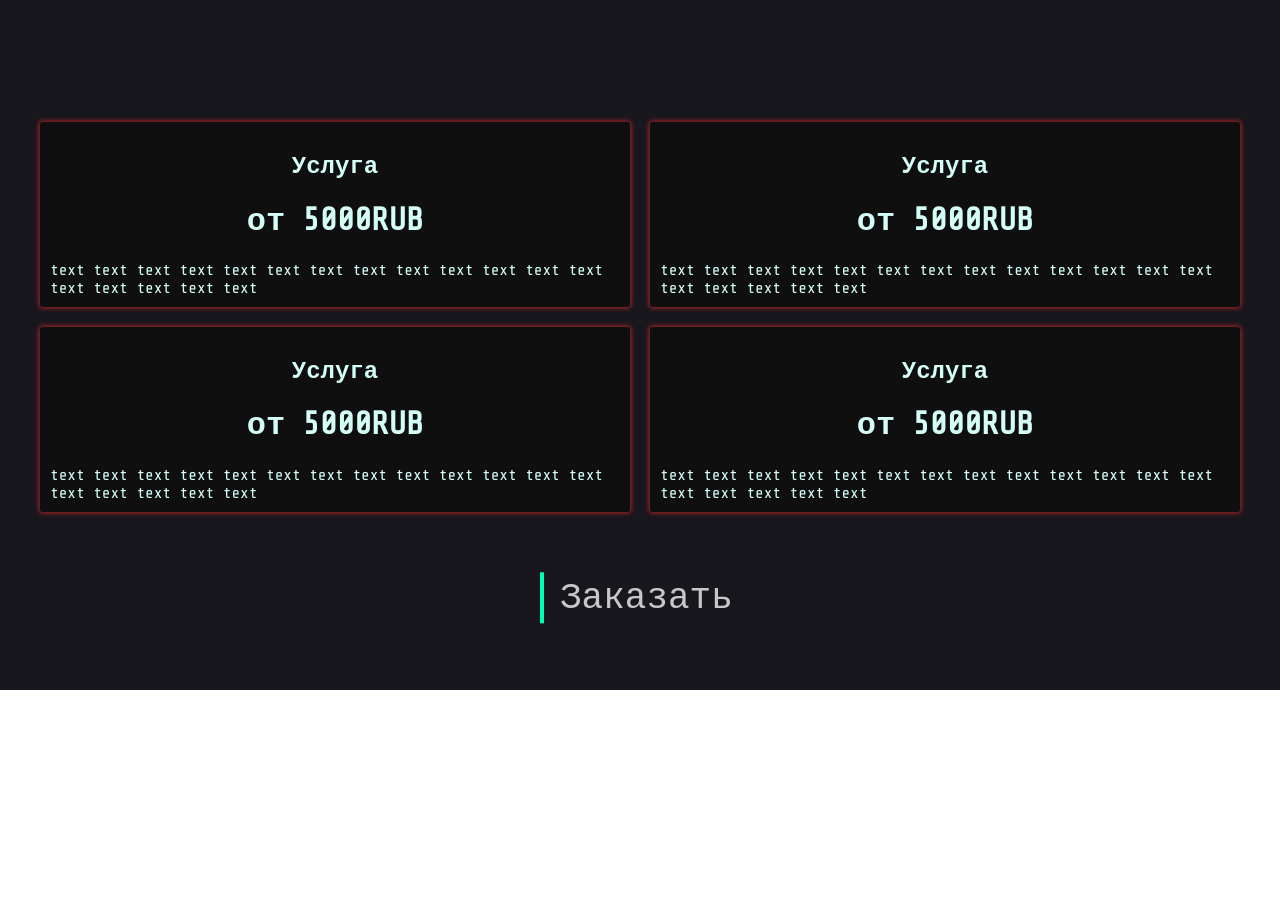
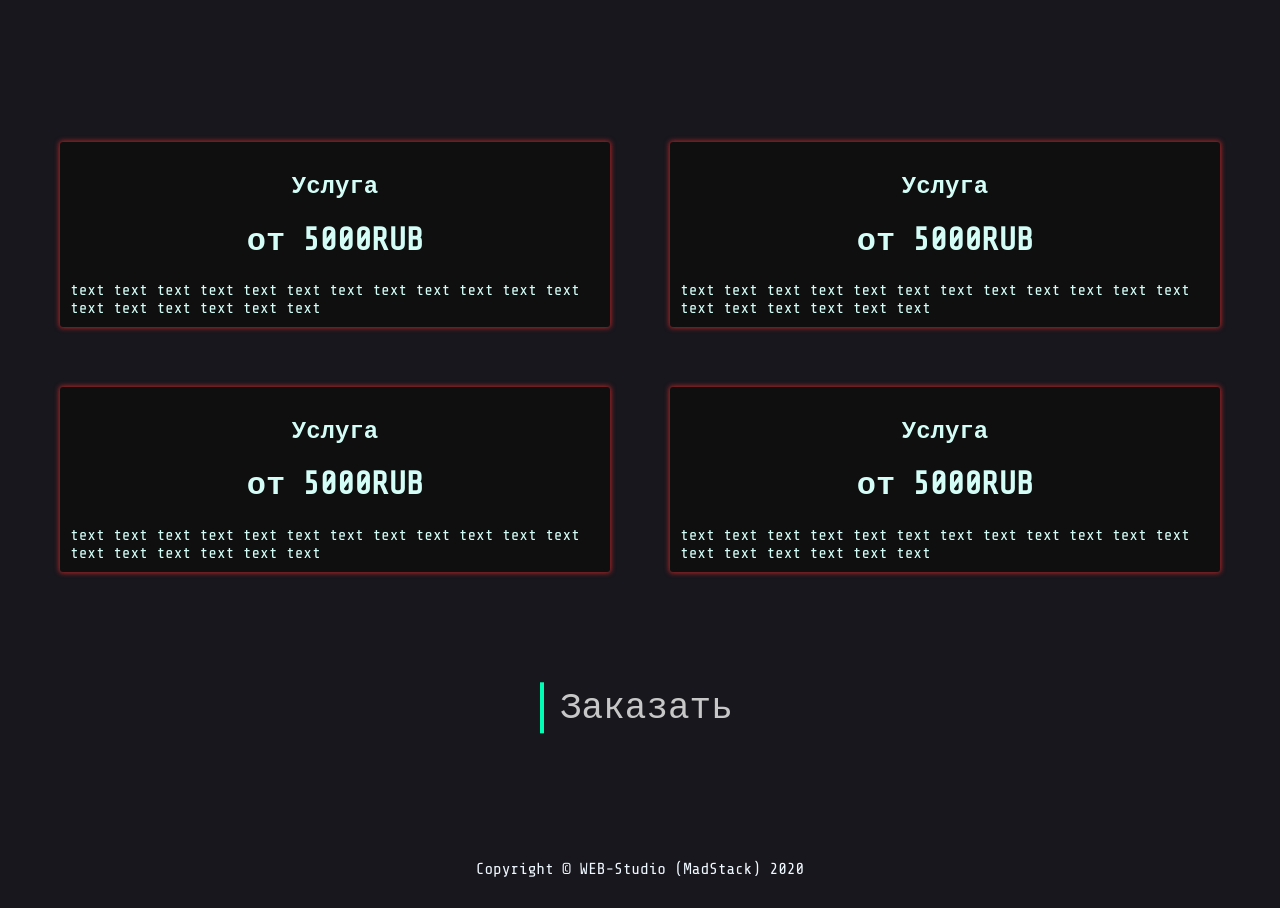
Before and after one commit to Kapibarra/madstacks, a React (Create React App) app: page / in a window 1280 px wide. Shown: the part 1840-2748 px from the top of the page. Before the commit the page ends 2530 px from the top, so only its background shows below. Built offline with nearby package versions, Linux system fonts and the light colour scheme.

Commit message:
added footer

```diff
--- a/src/Hoc/Layout/Layout.js
+++ b/src/Hoc/Layout/Layout.js
@@ -1,5 +1,6 @@
 import React, { Component } from "react";
 import Card from "../../components/Cards/Card";
+import Footer from "../../components/Footer/Footer";
 import Header from "../../components/Header/Header";
 import Main from "../../components/Main/Main";
 import Service from "../../components/Service/Service";
@@ -14,6 +15,7 @@ class Layout extends Component {
         <Service />
         <Main />
         <Card />
+        <Footer />
       </div>
     );
   }
--- a/src/components/Cards/Card.module.css
+++ b/src/components/Cards/Card.module.css
@@ -1,7 +1,7 @@
 .Wrapper {
     width: 200px;
     margin: 0 auto;
-    padding: 25px;
+    padding: 55px;
     margin-bottom: 50px;
 }
 
@@ -14,7 +14,7 @@
 }
 
 .Card {
-    margin: 10px;
+    margin: 30px;
     padding: 10px;
     background-color: #0f0f0f;
     color: rgb(211, 253, 246);
--- a/src/components/Footer/Footer.js
+++ b/src/components/Footer/Footer.js
@@ -1,2 +1,13 @@
 import React from 'react'
 import classes from './Footer.module.css'
+
+
+const Footer = () => {
+    return (
+        <div className={classes.Footer}>
+            <span>Copyright © WEB-Studio (MadStack) 2020</span>
+        </div>
+    )
+}
+
+export default Footer
--- a/src/components/Footer/Footer.module.css
+++ b/src/components/Footer/Footer.module.css
@@ -0,0 +1,8 @@
+.Footer {
+    width: 100%;
+    box-sizing: border-box;
+    margin: 0 auto;
+    text-align: center;
+    padding: 30px;
+    color: aliceblue;
+}
```
Also changed, not shown: 1 other file (tests, documents, lock files or other folders).
